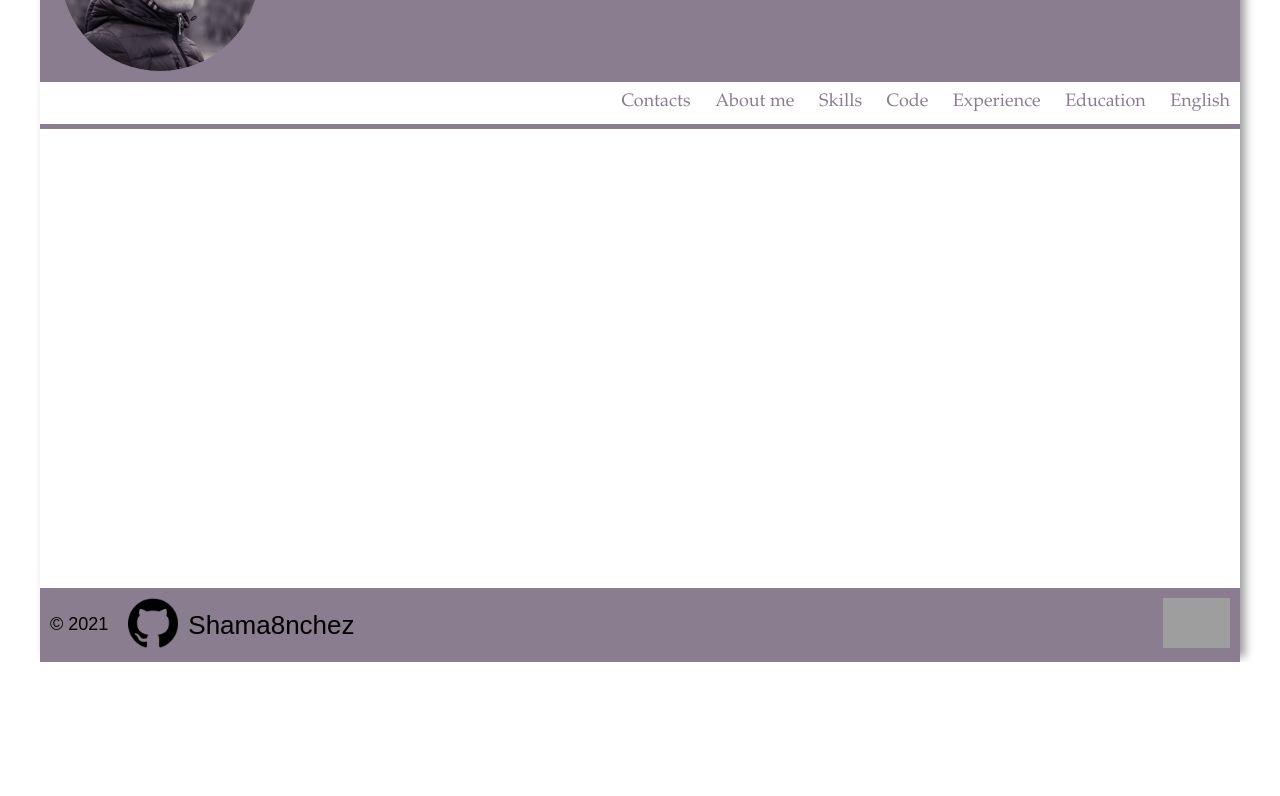
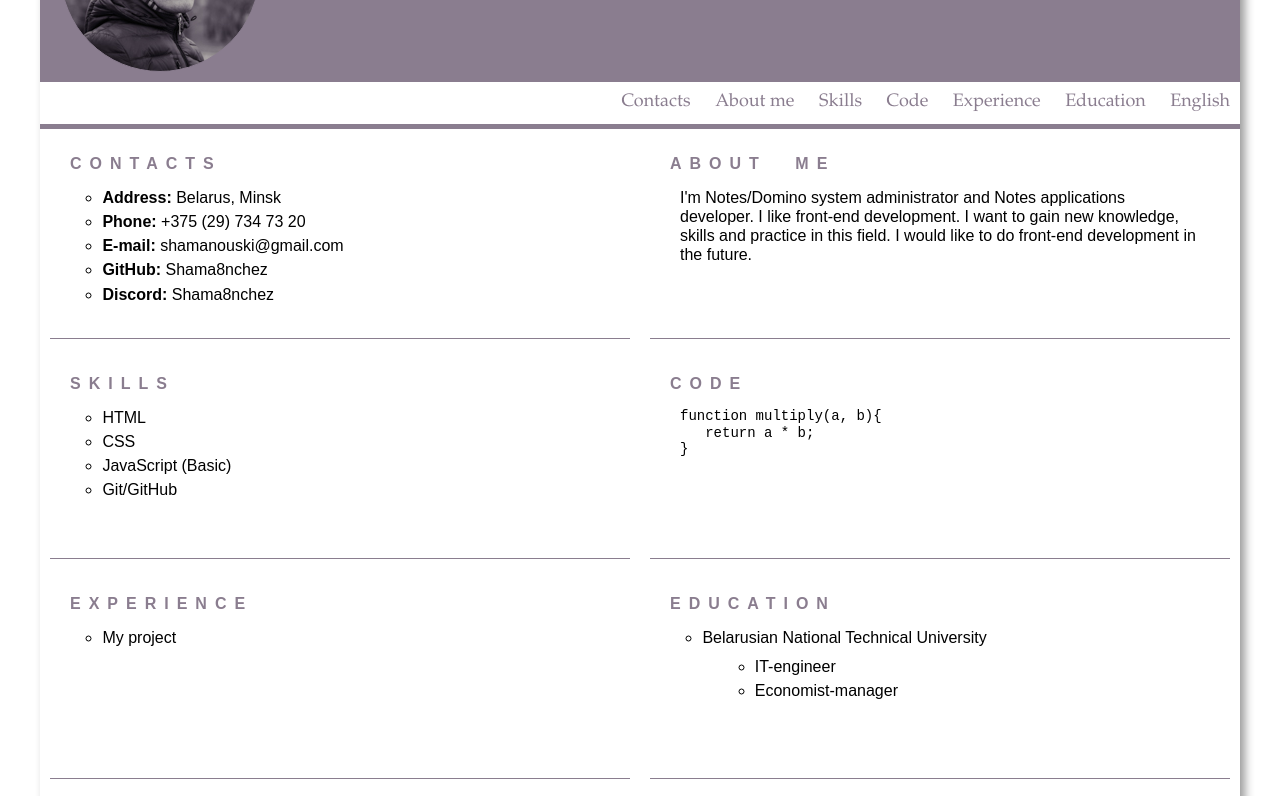
Before and after one commit to Shama8nchez/rsschool-cv, a plain HTML site: page index.html in a window 1280 px wide. Shown: the part 148-944 px from the top of the page. Before the commit the page ends 810 px from the top, so only its background shows below. Drawn offline with Linux system fonts and the light colour scheme; grey boxes are pictures that could not be loaded.

Commit message:
feat: add main

```diff
--- a/css/style.css
+++ b/css/style.css
@@ -5,16 +5,36 @@
    box-sizing: border-box;
 }
 
-html, body, div, span, object, h1, h2, h3, h4, h5, h6, p, pre, a, address, big, cite, code, em, img, small, strong, b, i, ol, ul, li,
-article, aside,
-figure, figcaption, footer, header, hgroup, menu, nav, section {
+html,
+body,
+div,
+span,
+h1,
+h2,
+h3,
+p,
+pre,
+a,
+address,
+code,
+img,
+strong,
+ul,
+li,
+footer,
+header,
+nav,
+section {
 	margin: 0;
 	padding: 0;
 	border: 0;
 	font-size: 100%;
 	vertical-align: baseline;
 }
-article, aside, details, figcaption, figure, footer, header, hgroup, menu, nav, section {
+footer,
+header,
+nav,
+section {
 	display: block;
 }
 html {
@@ -128,7 +148,55 @@ ul.nav {
 }
 
 .main {
+   display: flex;
    flex: 1 1 auto;
+   flex-wrap: wrap;
+   font-family: Arial, Helvetica, sans-serif;
+}
+.main section {
+   width: calc(50% - 20px);
+   min-height: 200px;
+   margin: 10px;
+   border-bottom: 1px solid #8a7d8f;
+}
+
+.main section h2 {
+   padding: 15px 0 5px 20px;
+   text-transform: uppercase;
+   letter-spacing: 0.5em;
+   word-spacing: 1em;
+   color: #8a7d8f;
+}
+
+.main ul {
+   margin: 5px 0 0 30px;
+   list-style-type: circle;
+}
+
+.main li {
+   padding-top: 5px;
+}
+
+#about-me p,
+#english p,
+#code pre {
+   margin: 5px 30px 0 30px;
+   padding-top: 5px;
+}
+
+#code pre {
+   font-size: 14px;
+}
+
+#experience a {
+   color: black;
+   text-decoration: none;
+}
+
+#english {
+   min-height: auto;
+   margin-bottom: 20px;
+   border-bottom: none;
 }
 
 footer{
@@ -164,7 +232,6 @@ footer{
    text-decoration: none;
 }
 
-
 .rsschool img {
    height: 50px;
 }
--- a/index.html
+++ b/index.html
@@ -48,7 +48,69 @@
          </ul>
       </nav>
       <main class="main">
+         <section id="contacts">
+            <h2>Contacts</h2>
+            <ul>
+               <li>
+                  <strong>
+                     Address:
+                  </strong>
+                  Belarus, Minsk
+               </li>
+               <li><strong>Phone:</strong> +375 (29) 734 73 20</li>
+               <li><strong>E-mail:</strong> shamanouski@gmail.com</li>
+               <li><strong>GitHub:</strong> Shama8nchez</li>
+               <li><strong>Discord:</strong> Shama8nchez</li>
+            </ul>
+         </section>
+         <section id="about-me">
+            <h2>About me</h2>
+            <p>I'm Notes/Domino system administrator and Notes applications developer. I like front-end development. I want to gain new knowledge, skills and practice in this field. I would like to do front-end development in the future.</p>
+         </section>
+         <section id="skills">
+            <h2>Skills</h2>
+            <ul>
+               <li>HTML</li>
+               <li>CSS</li>
+               <li>JavaScript (Basic)</li>
+               <li>Git/GitHub</li>
+            </ul>
+         </section>
+         <section id="code">
+            <h2>Code</h2>
+            <pre><code>function multiply(a, b){
+   return a * b;
+}</code>
+            </pre>
+         </section>
+         <section id="experience">
+            <h2>Experience</h2>
+            <ul>
+               <li>
+                  <a href="https://github.com/Shama8nchez/rsschool-cv">My project</a>
+               </li>
+            </ul>
+         </section>
+         <section id="education">
+            <h2>Education</h2>
+            <ul>
+               <li>Belarusian National Technical University
+                  <ul>
+                     <li>
+                        IT-engineer
+                     </li>
+                     <li>
+                        Economist-manager
+                     </li>
+                  </ul>
+               </li>
 
+            </ul>
+         </section>
+         <section id="english">
+            <h2>English</h2>
+            <p>A2</p>
+         </section>
       </main>
       <footer>
          <div class="footer-container">
```
